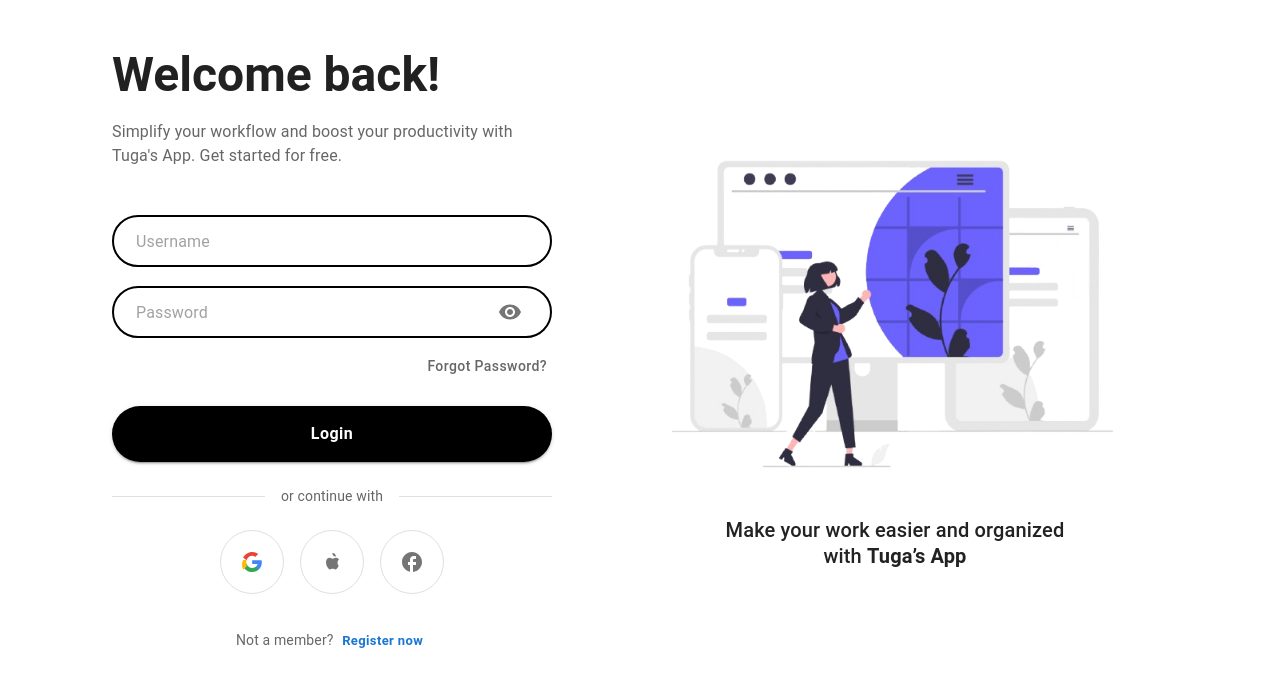
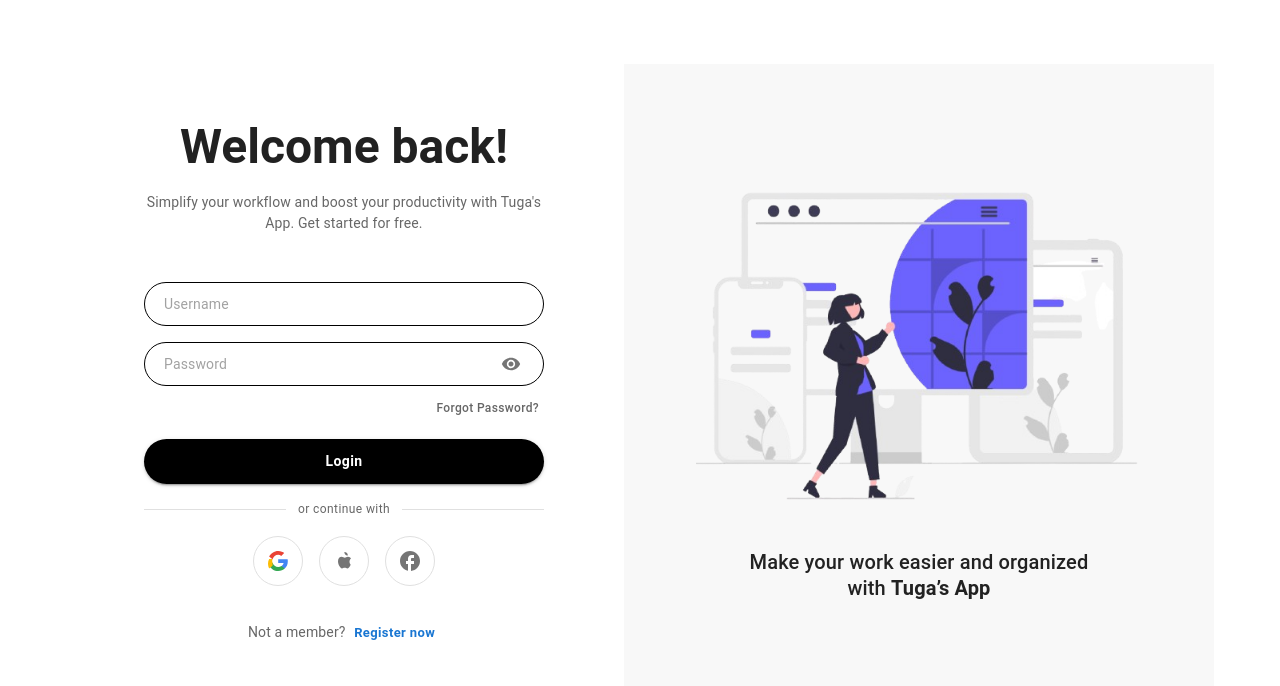
Before and after one commit to dulmini11/react-firebase-login-ui, a React (Vite) app: page / in a window 1280 px wide. Shown: the top 686 px of the page. Built offline with nearby package versions, Linux system fonts and the light colour scheme.

Commit message:
refactor: optimize login form size and spacing for better UX

```diff
--- a/src/pages/LoginPage.jsx
+++ b/src/pages/LoginPage.jsx
@@ -119,7 +119,7 @@ function LoginPage() {
   };
 
   return (
-    <Container maxWidth="lg" sx={{ minHeight: "80vh", py: 4 }}>
+    <Container maxWidth="lg" sx={{ minHeight: "80vh", py: 8 }}>
       <Grid container spacing={0} sx={{ minHeight: "80vh" }}>
         {/* Left Column - Login Form */}
         <Grid
@@ -130,11 +130,11 @@ function LoginPage() {
             display: "flex",
             alignItems: "center",
             justifyContent: "center",
-            px: { xs: 2, sm: 4, md: 6 }
+            px: { xs: 2, sm: 4, md: 10 }
           }}
         >
-          <Box sx={{ width: "100%", maxWidth: 440 }}>
-            <Box sx={{ mb: 6 }}>
+          <Box sx={{ width: "100%", maxWidth: 400 }}>
+            <Box sx={{ mb: 6, textAlign: "center" }}>
               <Typography
                 variant="h3"
                 fontWeight="bold"
@@ -146,7 +146,7 @@ function LoginPage() {
               <Typography
                 variant="body1"
                 color="text.secondary"
-                sx={{ fontSize: { xs: "0.875rem", sm: "1rem" } }}
+                sx={{ fontSize: { xs: "0.75rem", sm: "0.875rem" } }}
               >
                 Simplify your workflow and boost your productivity with Tuga's App.
                 Get started for free.
@@ -154,12 +154,13 @@ function LoginPage() {
             </Box>
 
             <form onSubmit={handleEmailLogin}>
-              <Box sx={{ mb: 2.5 }}>
+              <Box sx={{ mb: 2 }}>
                 <TextField
                   fullWidth
                   placeholder="Username"
                   value={email}
                   onChange={handleEmailChange}
+                  size="small"
                   sx={{
                     '& .MuiOutlinedInput-root': {
                       borderRadius: 50,
@@ -172,41 +173,44 @@ function LoginPage() {
                       },
                       '& fieldset': {
                         borderColor: "#000000",
-                        borderWidth: 2,
+                        borderWidth: 1.5,
                       },
                       '&:hover fieldset': {
                         borderColor: "#000000",
-                        borderWidth: 2,
+                        borderWidth: 1.5,
                       },
                       '&.Mui-focused fieldset': {
                         borderColor: "#0f0f0fdc",
-                        borderWidth: 3,
+                        borderWidth: 2,
                       },
                     },
                     '& .MuiOutlinedInput-input': {
-                      py: 1.75,
-                      px: 3,
+                      py: 1.5,
+                      px: 2.5,
+                      fontSize: "0.875rem",
                     }
                   }}
                 />
               </Box>
 
-              <Box sx={{ mb: 1.5 }}>
+              <Box sx={{ mb: 1 }}>
                 <TextField
                   fullWidth
                   type={showPassword ? "text" : "password"}
                   placeholder="Password"
                   value={password}
                   onChange={handlePasswordChange}
+                  size="small"
                   InputProps={{
                     endAdornment: (
                       <InputAdornment position="end">
                         <IconButton
                           onClick={handleClickShowPassword}
                           edge="end"
-                          sx={{ mr: 1 }}
+                          size="small"
+                          sx={{ mr: 0.5 }}
                         >
-                          {showPassword ? <VisibilityOff /> : <Visibility />}
+                          {showPassword ? <VisibilityOff fontSize="small" /> : <Visibility fontSize="small" />}
                         </IconButton>
                       </InputAdornment>
                     ),
@@ -223,32 +227,33 @@ function LoginPage() {
                       },
                       '& fieldset': {
                         borderColor: "#000000",
-                        borderWidth: 2,
+                        borderWidth: 1.5,
                       },
                       '&:hover fieldset': {
                         borderColor: "#000000",
-                        borderWidth: 2,
+                        borderWidth: 1.5,
                       },
                       '&.Mui-focused fieldset': {
                         borderColor: "#0f0f0fdc",
-                        borderWidth: 3,
+                        borderWidth: 2,
                       },
                     },
                     '& .MuiOutlinedInput-input': {
-                      py: 1.75,
-                      px: 3,
+                      py: 1.5,
+                      px: 2.5,
+                      fontSize: "0.875rem",
                     }
                   }}
                 />
               </Box>
 
-              <Box sx={{ display: "flex", justifyContent: "flex-end", mb: 3 }}>
+              <Box sx={{ display: "flex", justifyContent: "flex-end", mb: 2 }}>  {/* Reduced from mb: 3 */}
                 <Button
                   color="inherit"
                   size="small"
                   sx={{
                     textTransform: "none",
-                    fontSize: "0.875rem",
+                    fontSize: "0.75rem",
                     color: "text.secondary",
                     '&:hover': {
                       backgroundColor: "transparent",
@@ -261,7 +266,7 @@ function LoginPage() {
               </Box>
 
               {error && (
-                <Alert severity="error" sx={{ mb: 3, borderRadius: 2 }}>
+                <Alert severity="error" sx={{ mb: 2, borderRadius: 2, py: 0.5 }}>
                   {error}
                 </Alert>
               )}
@@ -270,32 +275,32 @@ function LoginPage() {
                 type="submit"
                 variant="contained"
                 fullWidth
-                size="large"
+                size="medium"
                 disabled={loading}
                 sx={{
-                  py: 1.75,
+                  py: 1.25,
                   borderRadius: 50,
                   textTransform: "none",
-                  fontSize: "1rem",
+                  fontSize: "0.875rem",
                   fontWeight: 600,
-                  mb: 3,
+                  mb: 2,
                   backgroundColor: "#000000",
                   '&:hover': {
                     backgroundColor: "#333333",
                   }
                 }}
               >
-                {loading ? <CircularProgress size={24} sx={{ color: "#fff" }} /> : "Login"}
+                {loading ? <CircularProgress size={20} sx={{ color: "#fff" }} /> : "Login"}
               </Button>
 
-              <Box sx={{ display: "flex", alignItems: "center", mb: 3 }}>
+              <Box sx={{ display: "flex", alignItems: "center", mb: 2 }}>
                 <Divider sx={{ flexGrow: 1 }} />
                 <Typography
-                  variant="body2"
+                  variant="caption"
                   sx={{
-                    mx: 2,
+                    mx: 1.5,
                     color: "text.secondary",
-                    fontSize: "0.875rem"
+                    fontSize: "0.75rem"
                   }}
                 >
                   or continue with
@@ -308,8 +313,8 @@ function LoginPage() {
                   onClick={handleGoogleLogin}
                   disabled={googleLoading}
                   sx={{
-                    width: 64,
-                    height: 64,
+                    width: 50,
+                    height: 50,
                     border: "1px solid #e0e0e0",
                     borderRadius: "50%",
                     backgroundColor: "#ffffff",
@@ -325,8 +330,8 @@ function LoginPage() {
                 <IconButton
                   onClick={() => alert("Apple login coming soon")}
                   sx={{
-                    width: 64,
-                    height: 64,
+                    width: 50,
+                    height: 50,
                     border: "1px solid #e0e0e0",
                     borderRadius: "50%",
                     backgroundColor: "#ffffff",
@@ -342,8 +347,8 @@ function LoginPage() {
                 <IconButton
                   onClick={() => alert("Facebook login coming soon")}
                   sx={{
-                    width: 64,
-                    height: 64,
+                    width: 50,
+                    height: 50,
                     border: "1px solid #e0e0e0",
                     borderRadius: "50%",
                     backgroundColor: "#ffffff",
@@ -389,6 +394,7 @@ function LoginPage() {
             display: { xs: "none", md: "flex" },
             alignItems: "center",
             justifyContent: "center",
+            backgroundColor: "#f8f8f8",
             px: 2,
           }}
         >
```
